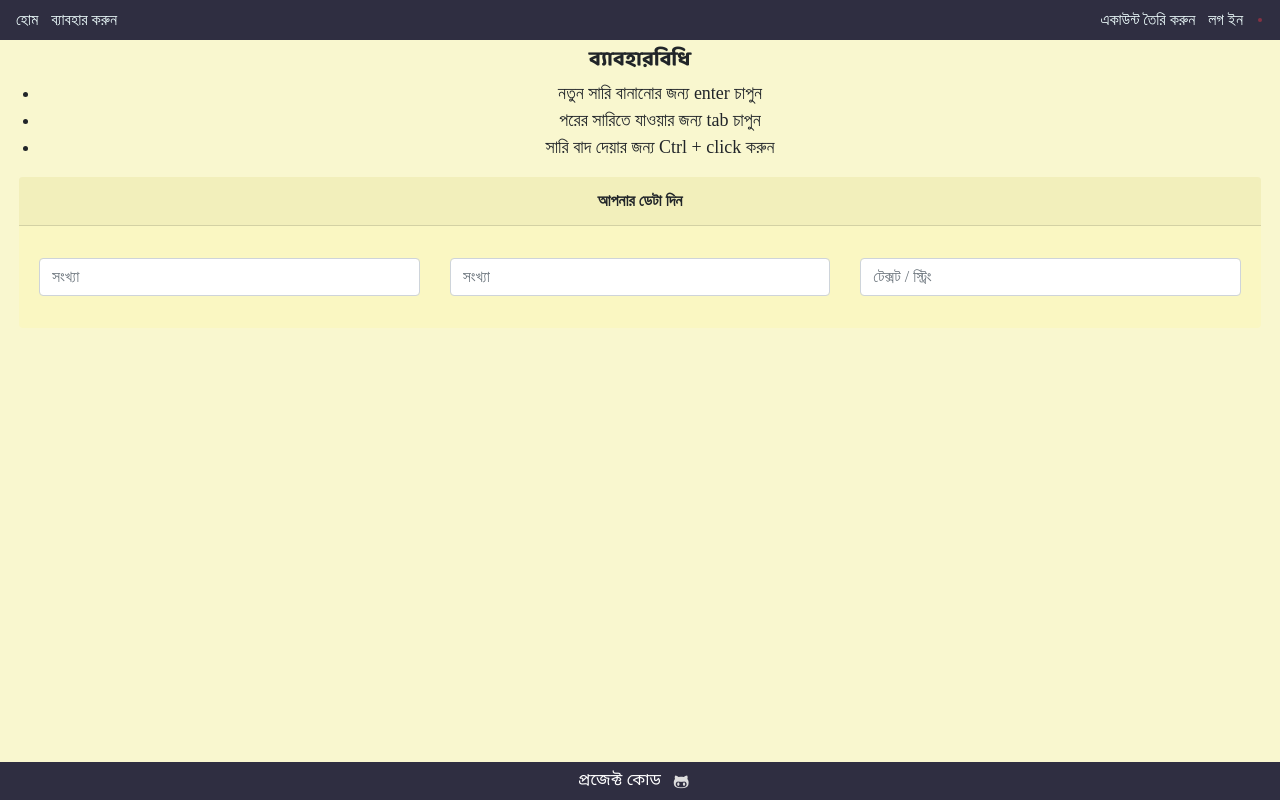
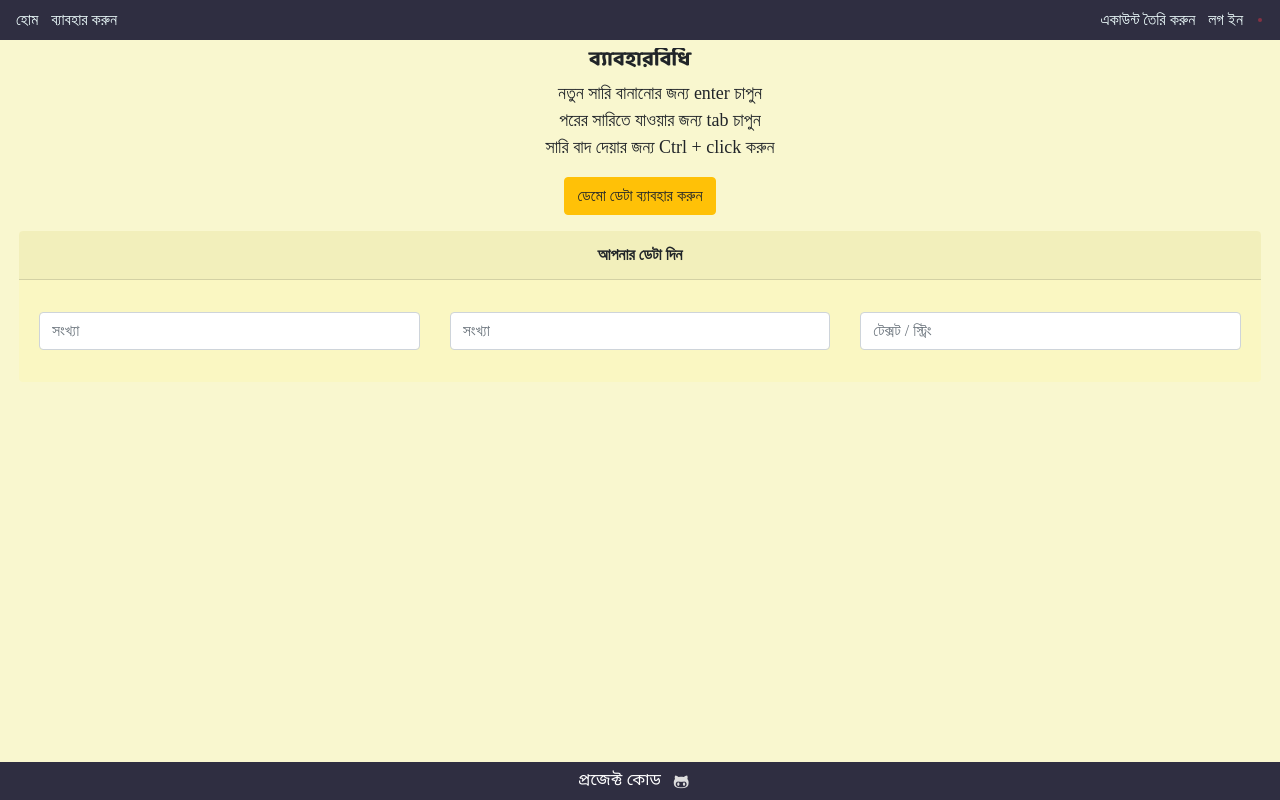
Before and after one commit to piall/data-visualization-maker-tool, a Nuxt app: page /visualization/slopeChart in a window 1280 px wide. Built offline with nearby package versions, Linux system fonts and the light colour scheme.

Commit message:
added demo dataset option

```diff
--- a/pages/visualization/barChart/grouped.vue
+++ b/pages/visualization/barChart/grouped.vue
@@ -7,6 +7,9 @@
         <li>পরের সারিতে যাওয়ার জন্য tab চাপুন</li>
         <li>সারি বাদ দেয়ার জন্য Ctrl + click করুন</li>
       </ul>
+      <b-button variant="warning" @click="fillData">
+        ডেমো ডেটা ব্যাবহার করুন
+      </b-button>
       <b-card-group deck class="mx-1 my-3">
         <b-card header="আপনার ডেটা দিন" header-tag="header">
           <b-row
@@ -70,11 +73,19 @@
           </b-row>
         </b-card>
       </b-card-group>
-      <D3BarChart
-        :config="chart_config"
-        :datum="chart_data"
-        v-if="reload && chart_data[0].value1!='' && chart_data[0].value2!='' && chart_data[0].value3!='' && chart_data[0].value4!='' && chart_data[0].value5!=''"
-      ></D3BarChart>
+      <b-row>
+       <b-col md="10">
+           <D3BarChart
+            :config="chart_config"
+            :datum="chart_data"
+            v-if="reload && chart_data[0].value1!='' && chart_data[0].value2!='' && chart_data[0].value3!='' && chart_data[0].value4!='' && chart_data[0].value5!=''"
+          ></D3BarChart>
+       </b-col>
+       <!-- <b-col v-if="reload && chart_data[0].start!='' && chart_data[0].end!='' && chart_data[0].name!=''">
+         <b-button variant="warning">কালার বদলানো</b-button>
+       </b-col> -->
+     </b-row>
+
     </center>
   </div>
 </template>
@@ -106,6 +117,12 @@ export default {
             value4: '#C92C39',
           },
         },
+        margin: {
+          top: 10,
+          right: 200,
+          bottom: 20,
+          left: 200
+        },
       },
     };
   },
@@ -120,7 +137,14 @@ export default {
       if (this.chart_data.length > 1) {
         this.chart_data.splice(index, 1);
       }
-      console.log(index);
+      // console.log(index);
+    },
+    fillData(){
+      this.chart_data = [
+        {value1: 1648, value2: 9613, value3: 1390, value4: 9130, value5: '2007'},
+        {value1: 2479, value2: 6315, value3: 1560, value4: 6150, value5: '2008'},
+        {value1: 3200, value2: 12541, value3: 5421, value4: 2541, value5: '2009'},
+      ];
     }
   },
   watch: {
@@ -152,6 +176,7 @@ input[type="number"] {
 }
 * {
   font-family: "Baloo Da 2";
+  overflow: hidden;
 }
 
 h6 {
--- a/pages/visualization/barChart/horizontal.vue
+++ b/pages/visualization/barChart/horizontal.vue
@@ -7,6 +7,9 @@
         <li>পরের সারিতে যাওয়ার জন্য tab চাপুন</li>
         <li>সারি বাদ দেয়ার জন্য Ctrl + click করুন</li>
       </ul>
+      <b-button variant="warning" @click="fillData">
+        ডেমো ডেটা ব্যাবহার করুন
+      </b-button>
       <b-card-group deck class="mx-1 my-3">
         <b-card header="আপনার ডেটা দিন" header-tag="header">
           <b-row
@@ -52,11 +55,18 @@
           </b-row>
         </b-card>
       </b-card-group>
-      <D3BarChart
-        :config="chart_config"
-        :datum="chart_data"
-        v-if="reload && chart_data[0].value1!='' && chart_data[0].value2!='' && chart_data[0].value3!=''"
-      ></D3BarChart >
+      <b-row>
+       <b-col md="10">
+          <D3BarChart
+          :config="chart_config"
+          :datum="chart_data"
+          v-if="reload && chart_data[0].value1!='' && chart_data[0].value2!='' && chart_data[0].value3!=''"
+          ></D3BarChart >
+       </b-col>
+       <!-- <b-col v-if="reload && chart_data[0].start!='' && chart_data[0].end!='' && chart_data[0].name!=''">
+         <b-button variant="warning">কালার বদলানো</b-button>
+       </b-col> -->
+     </b-row>
     </center>
   </div>
 </template>
@@ -84,7 +94,14 @@ export default {
             value2: '#b35899',
           },
         },
+         margin: {
+          top: 10,
+          right: 200,
+          bottom: 20,
+          left: 200
+        },
       },
+
     };
   },
    methods: {
@@ -98,13 +115,21 @@ export default {
       if (this.chart_data.length > 1) {
         this.chart_data.splice(index, 1);
       }
-      console.log(index);
+    },
+    fillData(){
+      this.chart_data = [
+          {value1: 20, value2: 62, value3: 'lorem'},
+          {value1: 28, value2: 47, value3: 'ipsum'},
+          {value1: 35, value2: 36, value3: 'dolor'},
+          {value1: 60, value2: 24, value3: 'sit'},
+          {value1: 65, value2: 18, value3: 'amet'},
+      ];
     }
   },
   watch: {
     chart_data: {
       handler: function() {
-        console.log("changed data");
+        // console.log("changed data");
         this.reload = false;
         this.$nextTick(function() {
           this.reload = true;
@@ -130,6 +155,7 @@ input[type="number"] {
 }
 * {
   font-family: "Baloo Da 2";
+  overflow: hidden;
 }
 
 h6 {
--- a/pages/visualization/lineChart.vue
+++ b/pages/visualization/lineChart.vue
@@ -7,6 +7,9 @@
         <li>পরের সারিতে যাওয়ার জন্য tab চাপুন</li>
         <li>সারি বাদ দেয়ার জন্য Ctrl + click করুন</li>
       </ul>
+      <b-button variant="warning" @click="fillData">
+        ডেমো ডেটা ব্যাবহার করুন
+      </b-button>
       <b-card-group deck class="mx-1 my-3">
         <b-card header="আপনার ডেটা দিন" header-tag="header">
           <b-row
@@ -52,11 +55,19 @@
           </b-row>
         </b-card>
       </b-card-group>
-      <D3LineChart
+       <b-row>
+       <b-col md="10">
+          <D3LineChart
         :config="chart_config"
         :datum="chart_data"
         v-if="reload && chart_data[0].value1!='' && chart_data[0].value2!='' && chart_data[0].value3!=''"
       ></D3LineChart >
+       </b-col>
+       <!-- <b-col v-if="reload && chart_data[0].start!='' && chart_data[0].end!='' && chart_data[0].name!=''">
+         <b-button variant="warning">কালার বদলানো</b-button>
+       </b-col> -->
+     </b-row>
+
     </center>
   </div>
 </template>
@@ -84,9 +95,15 @@ export default {
         points:false,
         axis: {
           yTicks: 3,
-        }
+        },
+        margin: {
+          top: 20,
+          right: 20,
+          bottom: 20,
+          left: 140
+        },
       },
-      count:2010
+      // count:2010
     };
   },
    methods: {
@@ -100,13 +117,26 @@ export default {
       if (this.chart_data.length > 1) {
         this.chart_data.splice(index, 1);
       }
-      console.log(index);
+    },
+    fillData(){
+        this.chart_data = [
+        {value1: 238, value2: 134, value3: 2000},
+        {value1: 938, value2: 478, value3: 2001},
+        {value1: 1832, value2: 1392, value3: 2002},
+        {value1: 2092, value2: 2343, value3: 2003},
+        {value1: 2847, value2: 2346, value3: 2004},
+        {value1: 2576, value2: 2233, value3: 2005},
+        {value1: 2524, value2: 2325, value3: 2006},
+        {value1: 1648, value2: 2456, value3: 2007},
+        {value1: 2479, value2: 2329, value3: 2008},
+        {value1: 3200, value2: 2438, value3: 2009}
+      ];
     }
   },
   watch: {
     chart_data: {
       handler: function() {
-        console.log("changed data");
+        // console.log("changed data");
         this.reload = false;
         this.$nextTick(function() {
           this.reload = true;
@@ -132,6 +162,7 @@ input[type="number"] {
 }
 * {
   font-family: "Baloo Da 2";
+  overflow: hidden;
 }
 
 h6 {
--- a/pages/visualization/pieChart.vue
+++ b/pages/visualization/pieChart.vue
@@ -7,6 +7,9 @@
         <li>পরের সারিতে যাওয়ার জন্য tab চাপুন</li>
         <li>সারি বাদ দেয়ার জন্য Ctrl + click করুন</li>
       </ul>
+      <b-button variant="warning" @click="fillData">
+        ডেমো ডেটা ব্যাবহার করুন
+      </b-button>
       <b-card-group deck class="mx-1 my-3">
         <b-card header="আপনার ডেটা দিন" header-tag="header">
           <b-row
@@ -43,11 +46,18 @@
           </b-row>
         </b-card>
       </b-card-group>
-      <D3PieChart
-        :config="chart_config"
-        :datum="chart_data"
-        v-if="reload && chart_data[0].value1!='' && chart_data[0].value2!=''"
-      ></D3PieChart >
+      <b-row>
+       <b-col md="10">
+          <D3PieChart
+          :config="chart_config"
+          :datum="chart_data"
+          v-if="reload && chart_data[0].value1!='' && chart_data[0].value2!=''"
+        ></D3PieChart >
+       </b-col>
+       <!-- <b-col v-if="reload && chart_data[0].start!='' && chart_data[0].end!='' && chart_data[0].name!=''">
+         <b-button variant="warning">কালার বদলানো</b-button>
+       </b-col> -->
+     </b-row>
     </center>
   </div>
 </template>
@@ -62,8 +72,8 @@ export default {
     return {
       manualDataInput: true,
       chart_config: {
-         key: 'value1',
-        value: 'value2',
+        key: 'value2',
+        value: 'value1',
         color: {scheme: 'schemeTableau10'},
         radius: {inner: 80}
       },
@@ -83,13 +93,19 @@ export default {
       if (this.chart_data.length > 1) {
         this.chart_data.splice(index, 1);
       }
-      console.log(index);
+    },
+    fillData(){
+      this.chart_data = [
+        { value1: 30, value2: "Lorem", },
+        { value1: 21 , value2: "Ipsum", },
+        { value1: 20, value2: "Dolor", }
+      ];
     }
   },
   watch: {
     chart_data: {
       handler: function() {
-        console.log("changed data");
+        // console.log("changed data");
         this.reload = false;
         this.$nextTick(function() {
           this.reload = true;
@@ -115,6 +131,7 @@ input[type="number"] {
 }
 * {
   font-family: "Baloo Da 2";
+  overflow: hidden;
 }
 
 h6 {
--- a/pages/visualization/slopeChart.vue
+++ b/pages/visualization/slopeChart.vue
@@ -7,6 +7,9 @@
         <li>পরের সারিতে যাওয়ার জন্য tab চাপুন</li>
         <li>সারি বাদ দেয়ার জন্য Ctrl + click করুন</li>
       </ul>
+      <b-button variant="warning" @click="fillData">
+        ডেমো ডেটা ব্যাবহার করুন
+      </b-button>
       <b-card-group deck class="mx-1 my-3">
         <b-card header="আপনার ডেটা দিন" header-tag="header">
           <b-row
@@ -28,7 +31,7 @@
                 @keyup.enter="addRowToColumn"
                 @click.ctrl="deleteRowOfColumn(ArrayIndex)"
                 v-model="chart_data[ArrayIndex][ObjectKey]"
-                v-if="ObjectKey == 'value1'"
+                v-if="ObjectKey == 'start'"
               ></b-form-input>
               <b-form-input
                 type="number"
@@ -37,7 +40,7 @@
                 @keyup.enter="addRowToColumn"
                 @click.ctrl="deleteRowOfColumn(ArrayIndex)"
                 v-model="chart_data[ArrayIndex][ObjectKey]"
-                v-if="ObjectKey == 'value2'"
+                v-if="ObjectKey == 'end'"
               ></b-form-input>
               <b-form-input
                 type="text"
@@ -46,17 +49,24 @@
                 @keyup.enter="addRowToColumn"
                 @click.ctrl="deleteRowOfColumn(ArrayIndex)"
                 v-model="chart_data[ArrayIndex][ObjectKey]"
-                v-if="ObjectKey == 'value3'"
+                v-if="ObjectKey == 'name'"
               ></b-form-input>
             </b-col>
           </b-row>
         </b-card>
       </b-card-group>
-      <D3SlopeChart
-        :config="chart_config"
-        :datum="chart_data"
-        v-if="reload && chart_data[0].value1!='' && chart_data[0].value2!='' && chart_data[0].value3!=''"
-      ></D3SlopeChart>
+     <b-row>
+       <b-col md="10">
+          <D3SlopeChart
+          :config="chart_config"
+          :datum="chart_data"
+          v-if="reload && chart_data[0].start!='' && chart_data[0].end!='' && chart_data[0].name!=''"
+        ></D3SlopeChart>
+       </b-col>
+       <!-- <b-col v-if="reload && chart_data[0].start!='' && chart_data[0].end!='' && chart_data[0].name!=''">
+         <b-button variant="warning">কালার বদলানো</b-button>
+       </b-col> -->
+     </b-row>
     </center>
   </div>
 </template>
@@ -71,16 +81,22 @@ export default {
     return {
       manualDataInput: true,
       chart_config: {
-        key: "value3",
+        key: 'name',
         color: {
-          scheme: "schemeCategory10"
+          scheme: 'schemeCategory10'
         },
         transition: {
-          ease: "easeBounceOut",
+          ease: 'easeBounceOut',
           duration: 1000
-        }
+        },
+        margin: {
+          top: 10,
+          right: 200,
+          bottom: 20,
+          left: 200
+        },
       },
-      chart_data: [{ value1: "", value2: "", value3: "" }],
+      chart_data: [{ start: "", end: "", name: ""  }],
       count: 0,
       reload: true
     };
@@ -90,19 +106,25 @@ export default {
       this.manualDataInput = true;
     },
     addRowToColumn() {
-      this.chart_data.push({ value1: "", value2: "", value3: "" });
+      this.chart_data.push({ start: "", end: "", name: "" });
     },
     deleteRowOfColumn(index) {
       if (this.chart_data.length > 1) {
         this.chart_data.splice(index, 1);
       }
-      console.log(index);
+    },
+    fillData(){
+      this.chart_data = [
+          { start: 2355, end: 5855, name: "Lorem" },
+          { start: 4260, end: 6510, name: "Ipsum" },
+          { start: 5029, end: 5138, name: "Dolor" }
+      ];
     }
   },
   watch: {
     chart_data: {
       handler: function() {
-        console.log("changed data");
+        // console.log("changed data");
         this.reload = false;
         this.$nextTick(function() {
           this.reload = true;
@@ -128,6 +150,7 @@ input[type="number"] {
 }
 * {
   font-family: "Baloo Da 2";
+  overflow: hidden;
 }
 
 h6 {
```
